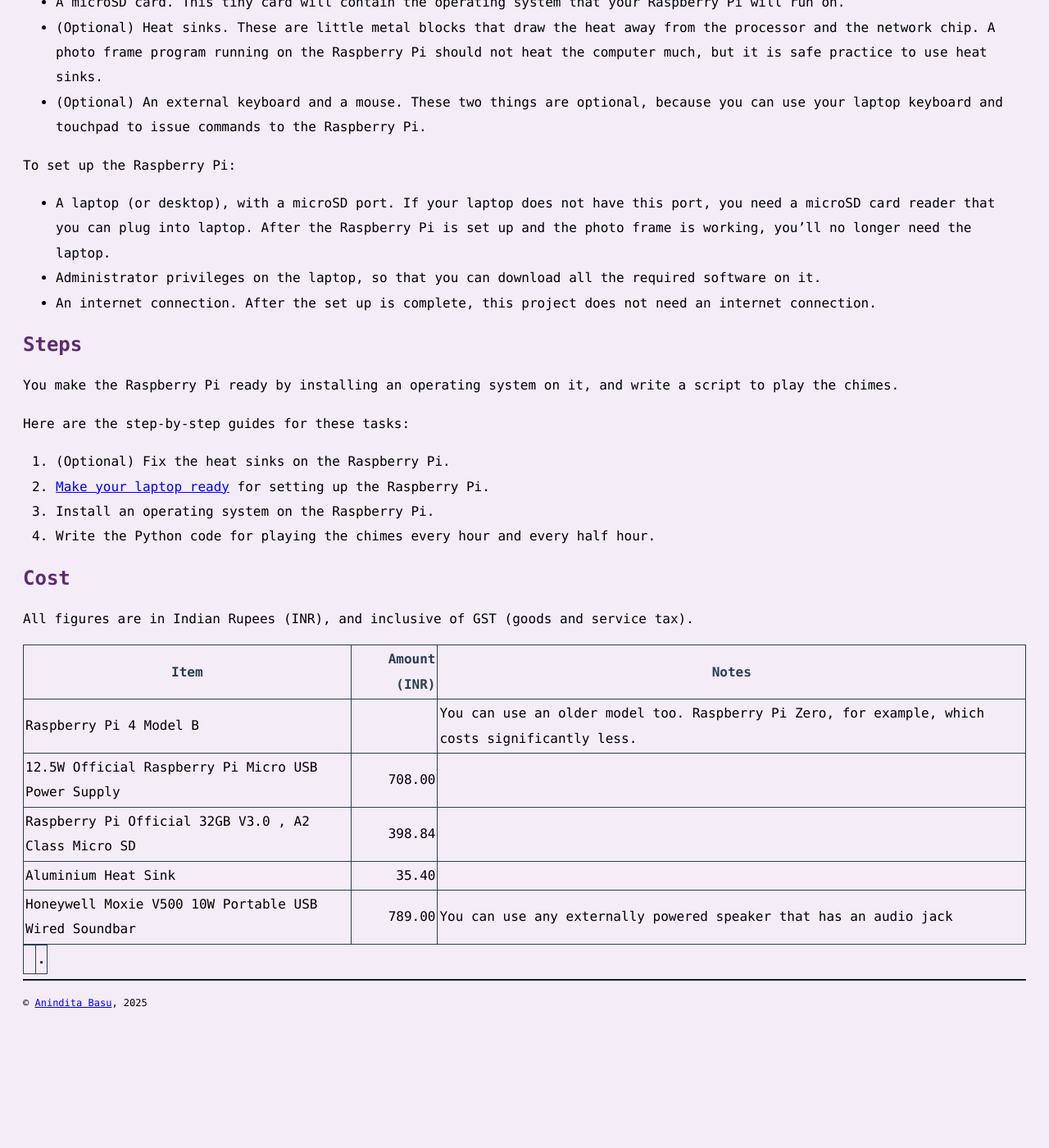
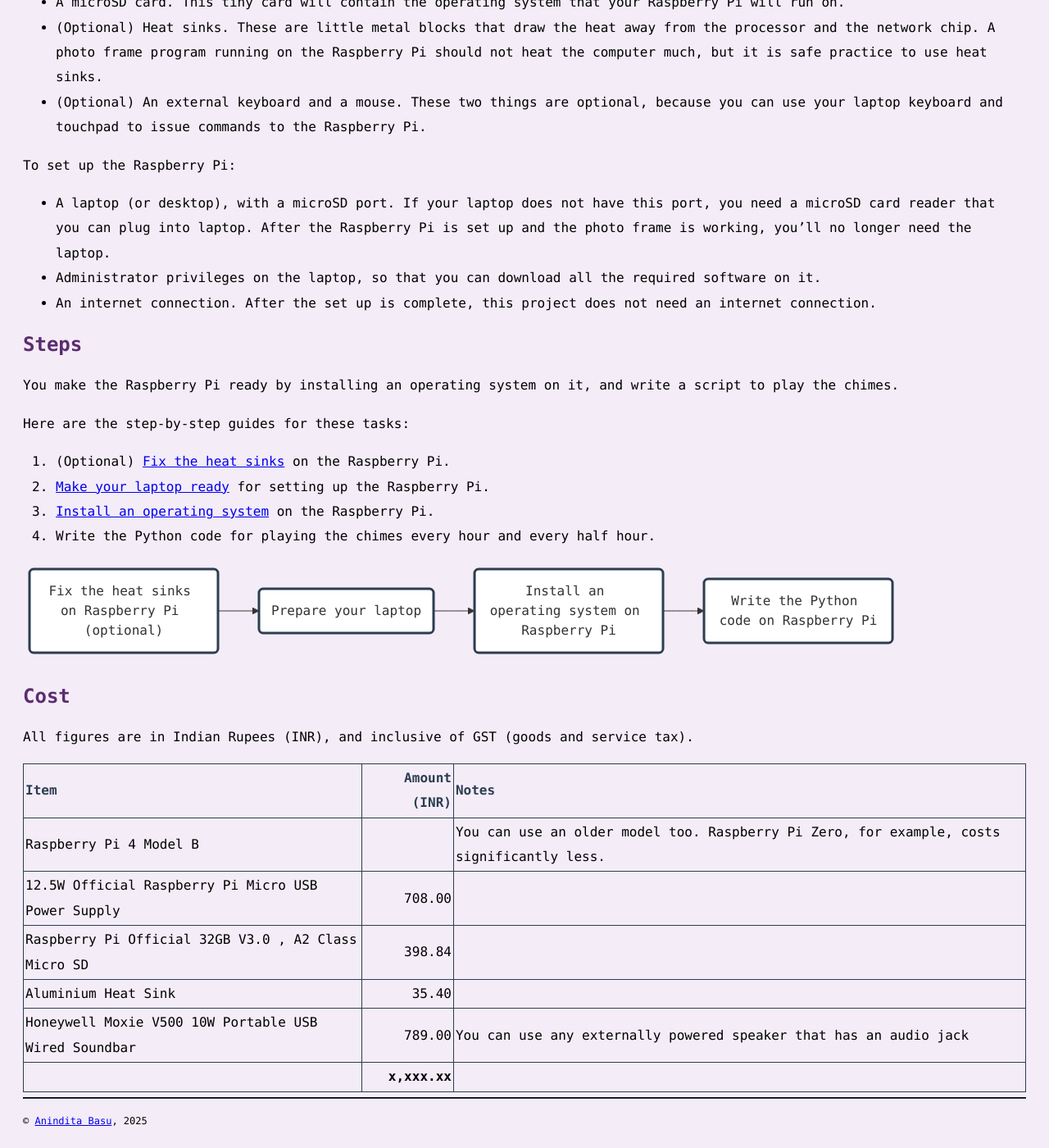
Before and after one commit to AninditaBasu/pi-projects, a Jekyll site: the page built from topics/clock_chime.md, in a window 1280 px wide and 1400 px high, scrolled down 901 px. Shown: the whole window at 82% size. Built offline with Jekyll 4.4.1, drawn with Linux system fonts in a browser that asks for light colours; before the commit the page ends 2152 px from its top, so only the background shows below that; some of the changed text lies outside the part shown.

Commit message:
chimes, initial

```diff
--- /dev/null
+++ b/_includes/mermaid_clock_chime_flowchart.md
@@ -0,0 +1,13 @@
+<div class="mermaid">
+flowchart LR
+    A("Fix the heat sinks on Raspberry Pi (optional)") --> B(Prepare your laptop)
+    B --> C(Install an operating system on Raspberry Pi)
+    C --> D(Write the Python code on Raspberry Pi)
+
+	click A "https://aninditabasu.github.io/pi-projects/topics/pi_4_attach_heatsink.html"
+	click B "https://aninditabasu.github.io/pi-projects/topics/set_up_laptop.html"
+	click C "https://aninditabasu.github.io/pi-projects/topics/pi_4_install_os.html"
+
+	classDef boxstyle fill:white,stroke:#2c3e50,stroke-width:3px,font-family: monospace;
+    class A,B,C,D,E,F boxstyle;
+</div>
--- a/topics/clock_chime.md
+++ b/topics/clock_chime.md
@@ -39,21 +39,22 @@ You make the Raspberry Pi ready by installing an operating system on it, and wri
 
 Here are the step-by-step guides for these tasks:
 
-1.  (Optional) Fix the heat sinks on the Raspberry Pi.
+1.  (Optional) [Fix the heat sinks](pi_4_attach_heatsink.md) on the Raspberry Pi.
 1.  [Make your laptop ready](set_up_laptop.md) for setting up the Raspberry Pi.
-1.  Install an operating system on the Raspberry Pi.
+1.  [Install an operating system](pi_4_install_os.md) on the Raspberry Pi.
 1.  Write the Python code for playing the chimes every hour and every half hour.
+
+{% include mermaid_clock_chime_flowchart.md %}
 
 ## Cost
 
 All figures are in Indian Rupees (INR), and inclusive of GST (goods and service tax).
 
 | Item | Amount (INR) | Notes |
-| ---- | -----------: | ------ |
-| Raspberry Pi 4 Model B |  | You can use an older model too. Raspberry Pi Zero, for example, which costs significantly less. |
+| :---- | -----------: | :------ |
+| Raspberry Pi 4 Model B |  | You can use an older model too. Raspberry Pi Zero, for example, costs significantly less. |
 | 12.5W Official Raspberry Pi Micro USB Power Supply | 708.00 | |
 | Raspberry Pi Official 32GB V3.0 , A2 Class Micro SD | 398.84 | |
 | Aluminium Heat Sink | 35.40 | |
 | Honeywell Moxie V500 10W Portable USB Wired Soundbar  | 789.00 | You can use any externally powered speaker that has an audio jack |
-
-| | **.**|
+| | **x,xxx.xx**| |
```
Also changed, not shown: other parts of topics/clock_chime.md (+1 -1 lines), index.md (+2 -2 lines), topics/pi_3b_attach_heatsink.md (+3 -3 lines), topics/pi_4_attach_heatsink.md (added, +33 -0 lines), topics/pi_4_install_os.md (added, +48 -0 lines), topics/set_up_laptop.md (+2 -4 lines).
